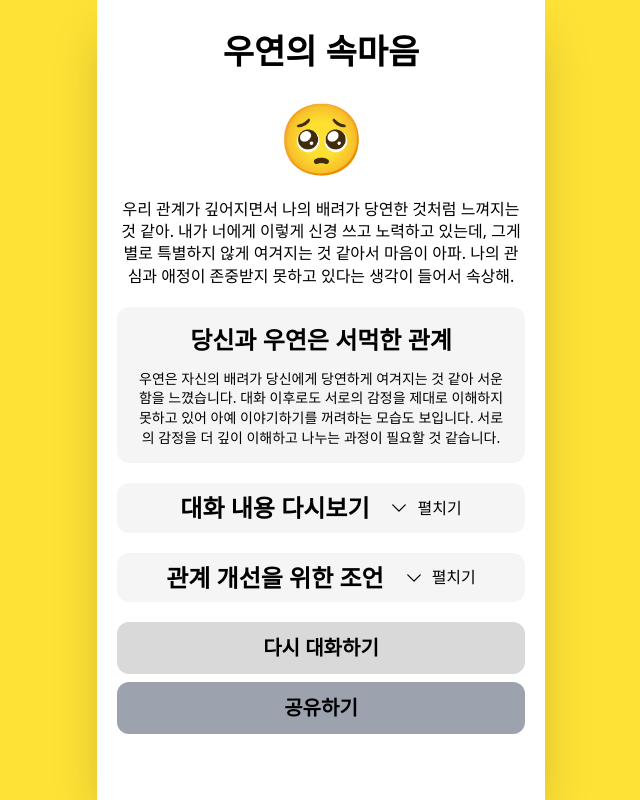
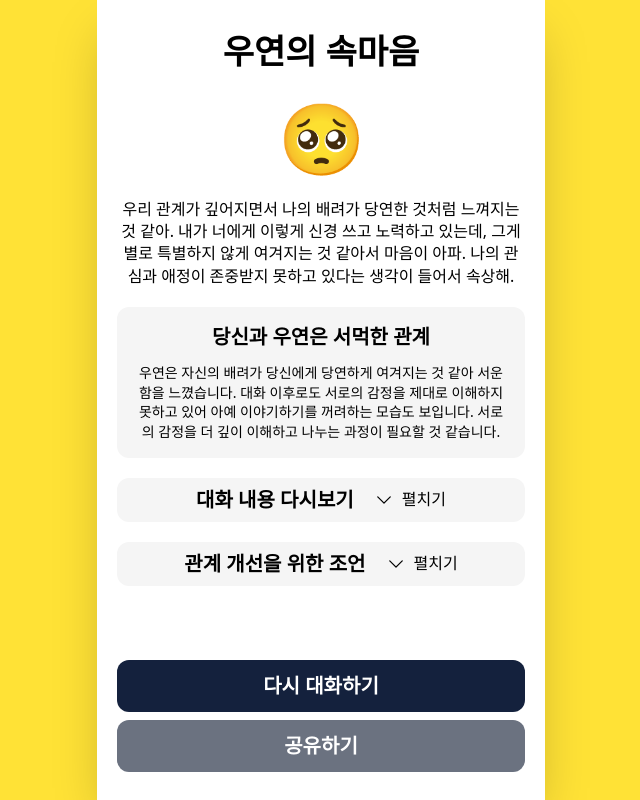
Before and after one commit to detourguru/iwannagohome, a Next.js app: page /result/1 in a window 1280 px wide. Shown: the whole page, without its empty margins (319-959 px from the left). Built offline with nearby package versions, Linux system fonts and the light colour scheme.

Commit message:
style: minor style changed

```diff
--- a/src/app/globals.css
+++ b/src/app/globals.css
@@ -18,5 +18,6 @@
     --primary: #ffe236;
     --gray-50: #f5f5f5;
     --gray-100: #d9d9d9;
+    --secondary: #14213d;
   }
 }
--- a/src/app/result/[id]/page.tsx
+++ b/src/app/result/[id]/page.tsx
@@ -4,19 +4,20 @@ import Button from "@/components/Button/Button";
 export default function Result() {
   // 스토리 key 값
   return (
-    <div className="w-full h-full overflow-auto no-scrollbar flex flex-col text-center gap-5">
+    <div className="w-full h-full flex flex-col text-center gap-5">
+      <div className="h-full overflow-auto flex flex-col gap-5">
         <header className="flex flex-col gap-3">
           <span className="text-bold-34">우연의 속마음</span>
           <span className="text-bold-70">🥺</span>
           <span className="text-regular-16">
             우리 관계가 깊어지면서 나의 배려가 당연한 것처럼 느껴지는 것 같아.
-          내가 너에게 이렇게 신경 쓰고 노력하고 있는데, 그게 별로 특별하지 않게
-          여겨지는 것 같아서 마음이 아파. 나의 관심과 애정이 존중받지 못하고
-          있다는 생각이 들어서 속상해.
+            내가 너에게 이렇게 신경 쓰고 노력하고 있는데, 그게 별로 특별하지
+            않게 여겨지는 것 같아서 마음이 아파. 나의 관심과 애정이 존중받지
+            못하고 있다는 생각이 들어서 속상해.
           </span>
         </header>
         <section className="flex flex-col gap-3 bg-gray-50 h-auto p-4 text-regular-14 rounded-xl">
-        <span className="text-bold-24">당신과 우연은 서먹한 관계</span>
+          <span className="text-bold-20">당신과 우연은 서먹한 관계</span>
           <span>
             우연은 자신의 배려가 당신에게 당연하게 여겨지는 것 같아 서운함을
             느꼈습니다. 대화 이후로도 서로의 감정을 제대로 이해하지 못하고 있어
@@ -26,6 +27,7 @@ export default function Result() {
         </section>
         <TextAccordion type="review" />
         <TextAccordion type="advise" />
+      </div>
       <footer className="flex flex-col gap-2">
         <Button href="" variant="replay">
           다시 대화하기
--- a/src/components/Accodion/TextAccodion.tsx
+++ b/src/components/Accodion/TextAccodion.tsx
@@ -21,7 +21,7 @@ const TextAccordion = ({ type }: TextAccordionProps) => {
         onClick={toggleAccordion}
         className="cursor-pointer flex flex-col gap-4"
       >
-        <div className="text-bold-24 flex justify-center flex-row gap-5">
+        <div className="text-bold-20 flex justify-center flex-row gap-5">
           {ACCOR_DATA.filter((data) => data.type === type)[0].title}
           <div className="flex flex-row gap-2 justify-center items-center text-regular-16">
             <Image
--- a/src/components/Button/Button.tsx
+++ b/src/components/Button/Button.tsx
@@ -9,8 +9,8 @@ const buttonVariants = cva(
     variants: {
       variant: {
         default: "h-[4vw] px-7 py-8 text-bold-20 bg-primary animate-bounce",
-        replay: "h-fit py-3 text-bold-20 bg-gray-100",
-        share: "h-fit py-3 text-bold-20 bg-gray-400",
+        replay: "h-fit py-3 text-bold-20 text-white bg-secondary",
+        share: "h-fit py-3 text-bold-20 text-white bg-gray-500",
       },
     },
     defaultVariants: {
--- a/tailwind.config.ts
+++ b/tailwind.config.ts
@@ -12,6 +12,7 @@ const config: Config = {
     extend: {
       colors: {
         primary: "var(--primary)",
+        secondary: "var(--secondary)",
         gray: {
           50: "var(--gray-50)",
           100: "var(--gray-100)",
```
Lines whose indentation alone changed are shown as unchanged.
